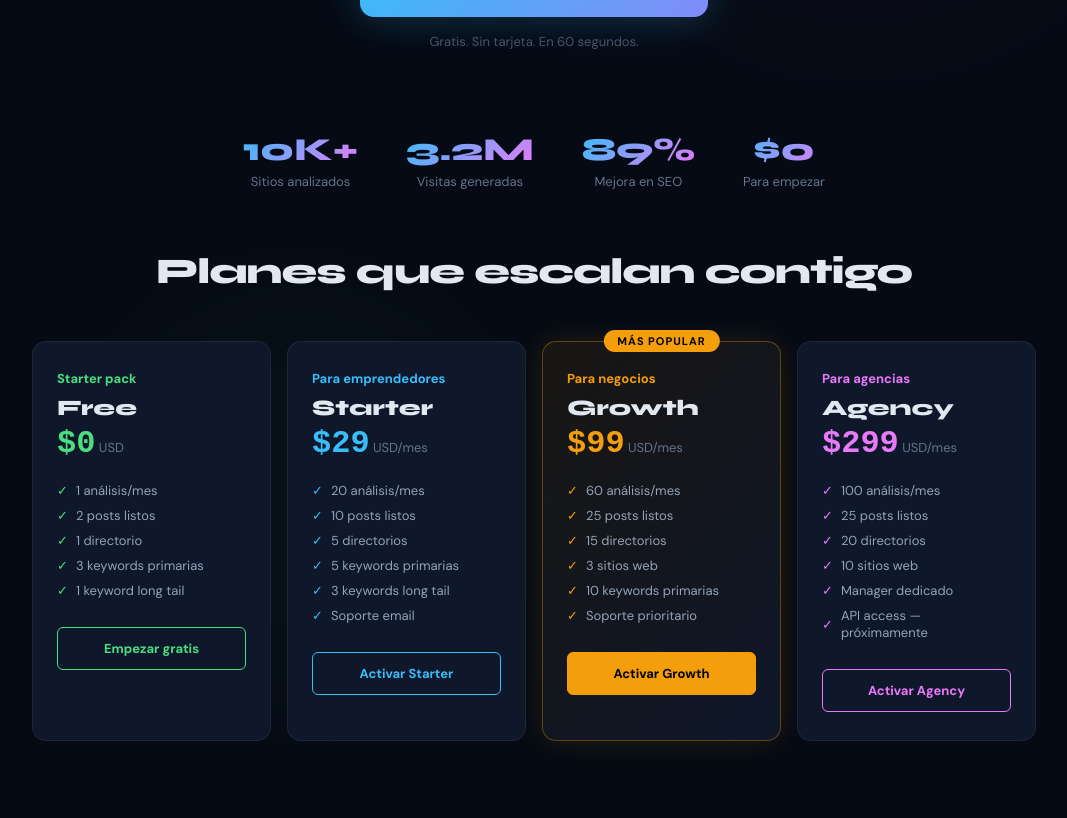
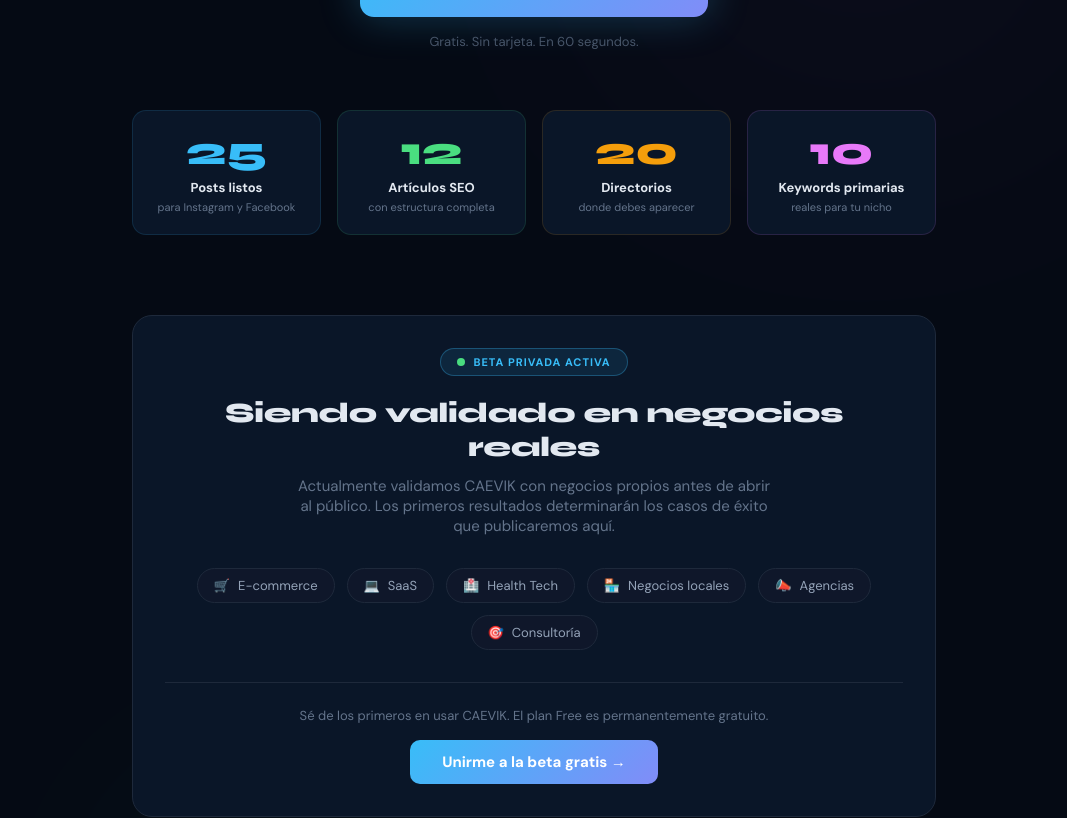
Before and after one commit to Jorch0506/trafficagent, a Next.js app: page / in a window 1280 px wide. Shown: the part 760-1578 px from the top of the page, without its empty margins (106-1173 px from the left). Built offline with nearby package versions, Linux system fonts and the light colour scheme; no server answers.

Commit message:
Enhance LandingScreen with beta social proof
Added beta social proof section and updated landing screen content.

```diff
--- a/components/LandingScreen.jsx
+++ b/components/LandingScreen.jsx
@@ -1,5 +1,5 @@
 // components/LandingScreen.jsx
-// Pantalla principal de la landing — hero, métricas y planes de pricing
+// Pantalla principal de la landing — hero, beta social proof y planes de pricing
 
 import { useState } from "react";
 import { LogoSVG } from "./LogoSVG";
@@ -32,6 +32,24 @@
   { id: "agency", name: "Agency", price: "$299", period: " USD/mes", color: "#e879f9",
     features: ["100 análisis/mes", "25 posts listos", "20 directorios", "10 sitios web", "Manager dedicado", "API access — próximamente"],
     cta: "Activar Agency", limit: "Para agencias" },
+];
+
+// Tipos de negocio que ya están siendo validados
+const BUSINESS_TYPES = [
+  { icon: "🛒", label: "E-commerce" },
+  { icon: "💻", label: "SaaS" },
+  { icon: "🏥", label: "Health Tech" },
+  { icon: "🏪", label: "Negocios locales" },
+  { icon: "📣", label: "Agencias" },
+  { icon: "🎯", label: "Consultoría" },
+];
+
+// Qué genera el plan en números concretos
+const WHAT_YOU_GET = [
+  { color: "#38bdf8", num: "25",  label: "Posts listos",        sub: "para Instagram y Facebook" },
+  { color: "#4ade80", num: "12",  label: "Artículos SEO",       sub: "con estructura completa"   },
+  { color: "#f59e0b", num: "20",  label: "Directorios",         sub: "donde debes aparecer"      },
+  { color: "#e879f9", num: "10",  label: "Keywords primarias",  sub: "reales para tu nicho"      },
 ];
 
 export function LandingScreen({ onStart, user, userPlan, onLogout, onShowAuth }) {
@@ -70,6 +88,7 @@
         onShowAuth={onShowAuth}
       />
 
+      {/* ── HERO ─────────────────────────────────────────────────────── */}
       <div style={{ maxWidth: 900, margin: "0 auto", padding: "100px 48px 60px", textAlign: "center", position: "relative", zIndex: 10 }}>
         <div style={{ display: "inline-flex", gap: "var(--space-2)", marginBottom: "var(--space-6)", flexWrap: "wrap", justifyContent: "center" }}>
           <Tag color="#4ade80">IA-Powered</Tag>
@@ -92,17 +111,65 @@
         <p style={{ fontSize: "var(--text-sm)", color: "var(--text-disabled)", marginTop: "var(--space-4)" }}>
           Gratis. Sin tarjeta. En 60 segundos.
         </p>
+      </div>
 
-        <div style={{ display: "flex", justifyContent: "center", gap: "var(--space-12)", marginTop: "var(--space-20)", flexWrap: "wrap" }}>
-          {[["10K+", "Sitios analizados"], ["3.2M", "Visitas generadas"], ["89%", "Mejora en SEO"], ["$0", "Para empezar"]].map(([num, label]) => (
-            <div key={label} style={{ textAlign: "center" }}>
-              <div style={{ fontFamily: "var(--font-display)", fontWeight: 800, fontSize: 32, background: "var(--gradient-accent)", WebkitBackgroundClip: "text", WebkitTextFillColor: "transparent" }}>{num}</div>
-              <div style={{ fontSize: "var(--text-sm)", color: "var(--text-muted)", marginTop: "var(--space-1)" }}>{label}</div>
+      {/* ── QUÉ GENERA EL PLAN ───────────────────────────────────────── */}
+      <div style={{ maxWidth: 900, margin: "0 auto", padding: "0 48px 80px", position: "relative", zIndex: 10 }}>
+        <div style={{ display: "grid", gridTemplateColumns: "repeat(auto-fit, minmax(180px, 1fr))", gap: "var(--space-4)" }}>
+          {WHAT_YOU_GET.map(({ color, num, label, sub }) => (
+            <div key={label} style={{ background: "var(--bg-surface)", border: `1px solid ${color}22`, borderRadius: "var(--radius-lg)", padding: "var(--space-5)", textAlign: "center" }}>
+              <div style={{ fontFamily: "var(--font-display)", fontWeight: 800, fontSize: 40, color, lineHeight: 1, marginBottom: "var(--space-2)" }}>{num}</div>
+              <div style={{ fontSize: "var(--text-sm)", fontWeight: 600, color: "var(--text-primary)", marginBottom: 4 }}>{label}</div>
+              <div style={{ fontSize: "var(--text-xs)", color: "var(--text-muted)" }}>{sub}</div>
             </div>
           ))}
         </div>
       </div>
 
+      {/* ── BETA SOCIAL PROOF ────────────────────────────────────────── */}
+      <div style={{ maxWidth: 900, margin: "0 auto", padding: "0 48px 80px", position: "relative", zIndex: 10 }}>
+        <div style={{ background: "var(--bg-surface)", border: "1px solid var(--bg-border)", borderRadius: "var(--radius-xl)", padding: "var(--space-8)", textAlign: "center" }}>
+
+          {/* Badge beta */}
+          <div style={{ display: "inline-flex", alignItems: "center", gap: "var(--space-2)", background: "rgba(56,189,248,0.1)", border: "1px solid rgba(56,189,248,0.3)", borderRadius: "var(--radius-full)", padding: "6px 16px", marginBottom: "var(--space-5)" }}>
+            <div style={{ width: 8, height: 8, borderRadius: "50%", background: "#4ade80", animation: "pulse 2s infinite" }} />
+            <span style={{ fontSize: "var(--text-xs)", fontWeight: 600, color: "var(--brand-primary)", letterSpacing: 1, textTransform: "uppercase" }}>Beta privada activa</span>
+          </div>
+
+          <h3 style={{ fontFamily: "var(--font-display)", fontWeight: 800, fontSize: "var(--text-2xl)", marginBottom: "var(--space-3)", letterSpacing: -0.5 }}>
+            Siendo validado en negocios reales
+          </h3>
+          <p style={{ color: "var(--text-muted)", fontSize: "var(--text-base)", marginBottom: "var(--space-8)", maxWidth: 480, margin: "0 auto var(--space-8)" }}>
+            Actualmente validamos CAEVIK con negocios propios antes de abrir al público. Los primeros resultados determinarán los casos de éxito que publicaremos aquí.
+          </p>
+
+          {/* Tipos de negocio */}
+          <div style={{ display: "flex", flexWrap: "wrap", justifyContent: "center", gap: "var(--space-3)", marginBottom: "var(--space-8)" }}>
+            {BUSINESS_TYPES.map(({ icon, label }) => (
+              <div key={label} style={{ display: "flex", alignItems: "center", gap: "var(--space-2)", background: "var(--bg-elevated)", border: "1px solid var(--bg-border)", borderRadius: "var(--radius-full)", padding: "8px 16px", fontSize: "var(--text-sm)", color: "var(--text-secondary)" }}>
+                <span>{icon}</span>
+                <span>{label}</span>
+              </div>
+            ))}
+          </div>
+
+          {/* CTA */}
+          <div style={{ borderTop: "1px solid var(--bg-border)", paddingTop: "var(--space-6)" }}>
+            <p style={{ fontSize: "var(--text-sm)", color: "var(--text-muted)", marginBottom: "var(--space-4)" }}>
+              Sé de los primeros en usar CAEVIK. El plan Free es permanentemente gratuito.
+            </p>
+            <button
+              onClick={onStart}
+              style={{ padding: "12px 32px", background: "var(--gradient-brand)", border: "none", borderRadius: "var(--radius-md)", color: "#fff", fontWeight: 700, fontSize: "var(--text-base)", cursor: "pointer", fontFamily: "var(--font-sans)" }}
+            >
+              Unirme a la beta gratis →
+            </button>
+          </div>
+
+        </div>
+      </div>
+
+      {/* ── PLANES ───────────────────────────────────────────────────── */}
       <div style={{ maxWidth: 1100, margin: "0 auto", padding: "0 48px 80px", position: "relative", zIndex: 10 }}>
         <h2 style={{ textAlign: "center", fontFamily: "var(--font-display)", fontWeight: 800, fontSize: "var(--text-3xl)", marginBottom: "var(--space-12)", letterSpacing: -1 }}>
           Planes que escalan contigo
@@ -137,6 +204,7 @@
           ))}
         </div>
       </div>
+
     </div>
   );
 }
```
